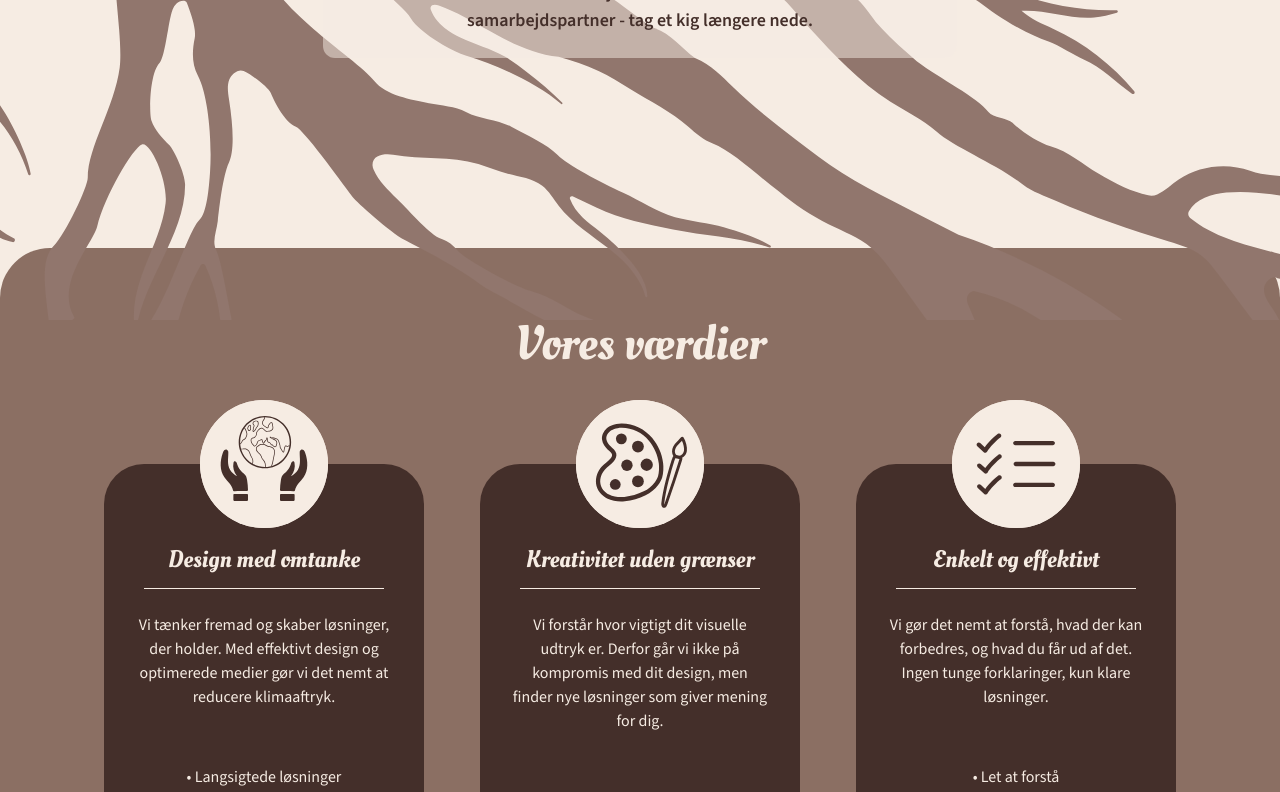
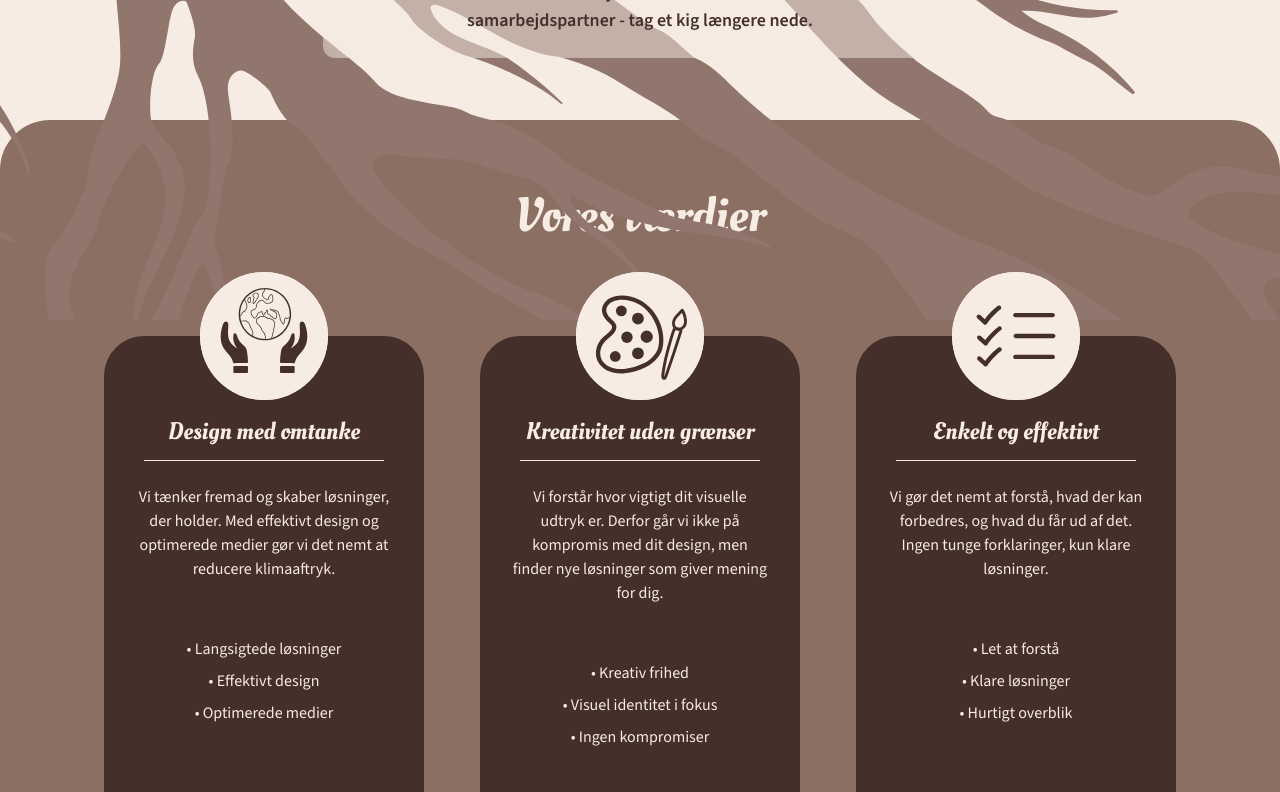
Before and after one commit to Rosa2401/ROOT, a React (Vite) app: page /om-os in a window 1280 px wide. Shown: the part 480-1272 px from the top of the page. Built offline with nearby package versions, Linux system fonts and the light colour scheme.

Commit message:
Update OmOs.jsx

```diff
--- a/src/views/OmOs.jsx
+++ b/src/views/OmOs.jsx
@@ -13,11 +13,13 @@ export default function OmOs() {
     return (
     <div>
         <HeroSectionSVG
-                        title="Hvem er vi?"
-                        description="Her kan du få et indblik i, hvem vi er som virksomhed,
-                        og hvordan vi arbejder som din kommende samarbejdspartner  - tag et kig længere nede."
+            title="Hvem er vi?"
+            description="Her kan du få et indblik i, hvem vi er som virksomhed,
+            og hvordan vi arbejder som din kommende samarbejdspartner  - tag et kig længere nede."
         />
-        <InfoxesVV/>
+        <div className="-mt-32">
+            <InfoxesVV/>
+        </div>
         <FiftyL {...FiftyLIndhold.laura} />
         <FiftyR {...FiftyRIndhold.sabrina} />
         <FiftyL {...FiftyLIndhold.rosa} />
```
